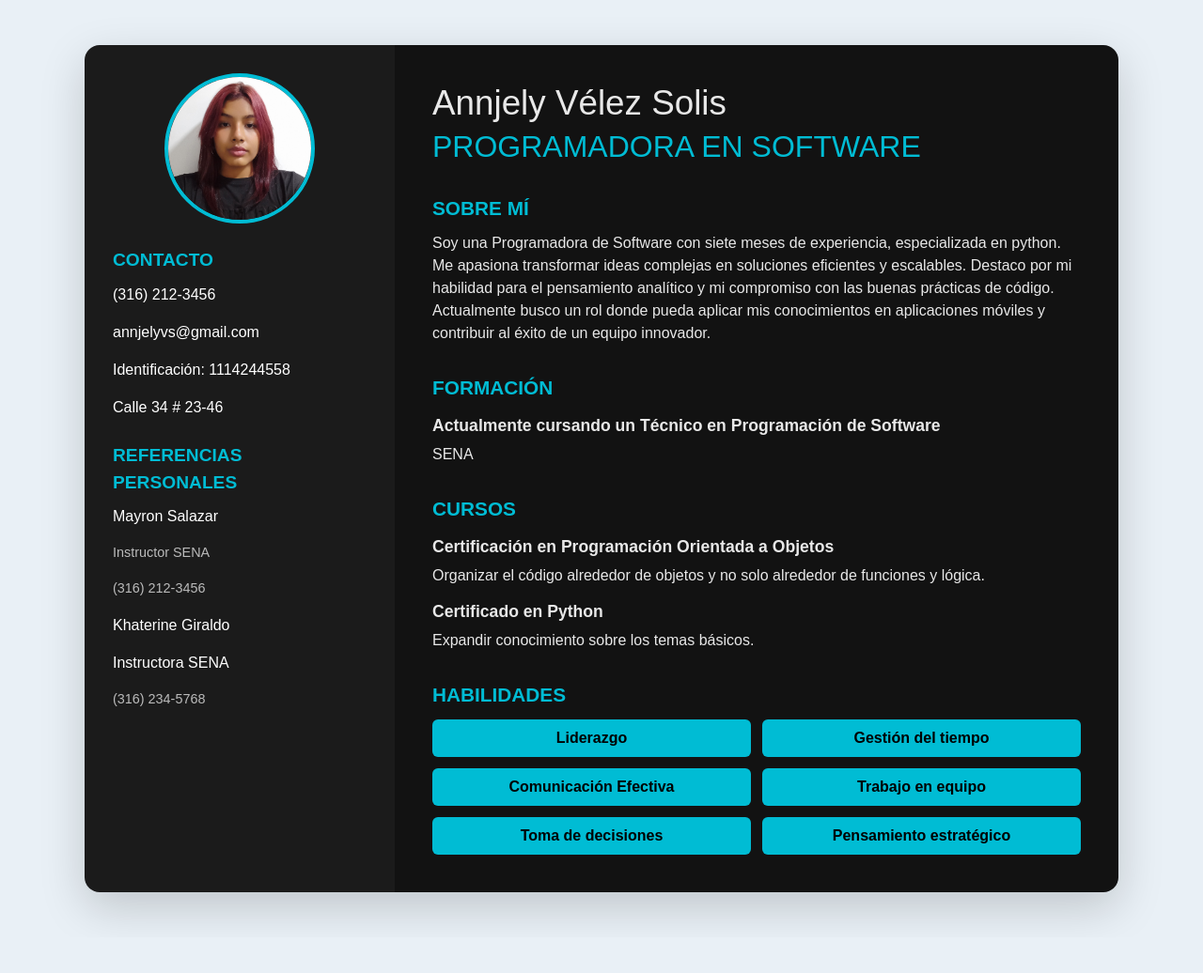
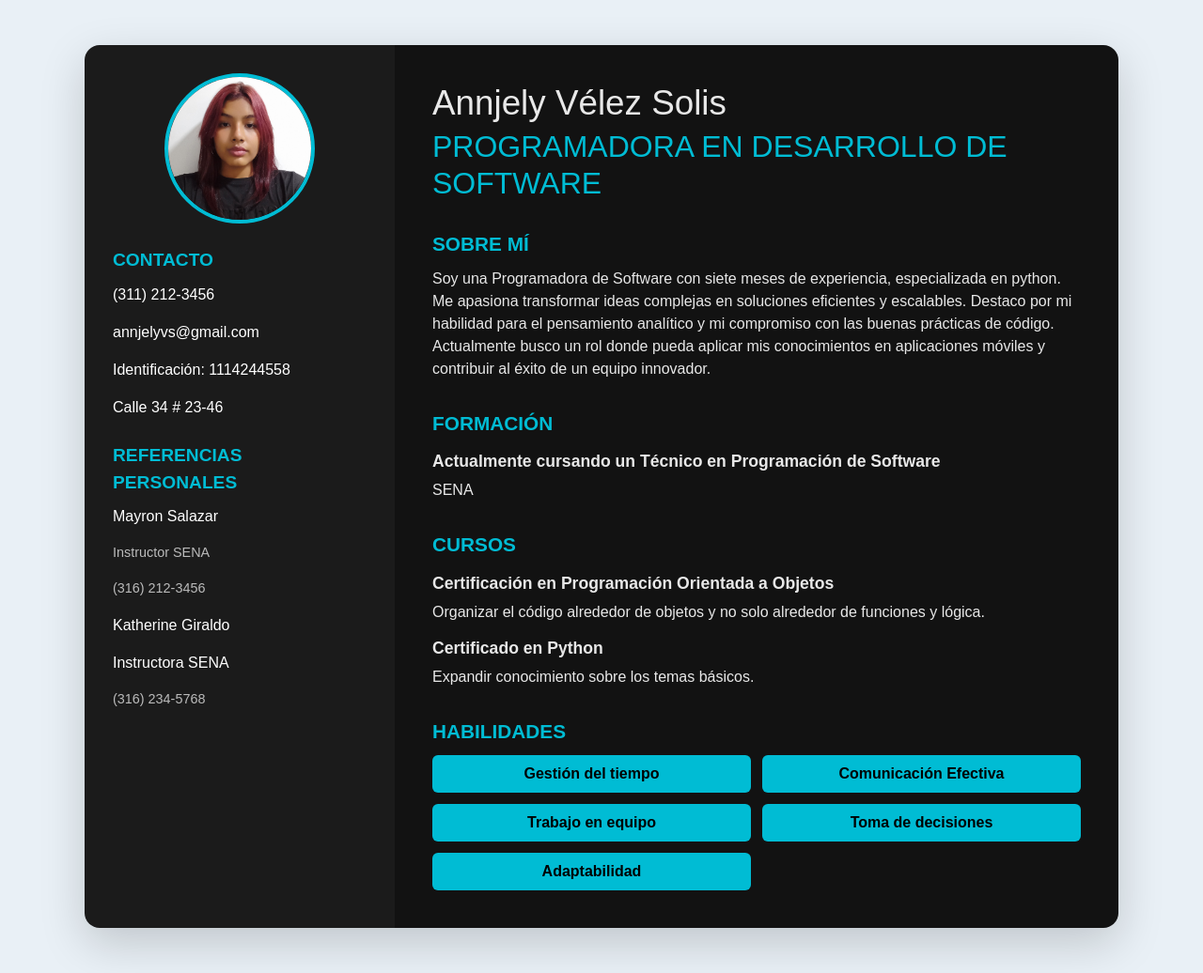
Before and after one commit to annjelyvs/Pagina-web_kate, a plain HTML site: page hoja_de_vida/index.html in a window 1280 px wide. Shown: the whole page at 94% size. Before the commit the page ends 998 px from the top, so only its background shows below. Drawn offline with nearby package versions, Linux system fonts and the light colour scheme.

Commit message:
actualizar

```diff
--- a/hoja_de_vida/index.html
+++ b/hoja_de_vida/index.html
@@ -3,7 +3,7 @@
 <head>
     <meta charset="UTF-8">
     <meta name="viewport" content="width=device-width, initial-scale=1.0">
-    <title>Hoja de Vida - Annjely Vélez Solis</title>
+    <title>Hoja de Vida - Annjely Velez Solis</title>
 
     <!-- BOOTSTRAP -->
     <link href="https://cdn.jsdelivr.net/npm/bootstrap@5.3.8/dist/css/bootstrap.min.css" rel="stylesheet">
@@ -29,7 +29,7 @@
 
                     <div class="section-dark contact-dark">
                         <div class="section-title-dark">CONTACTO</div>
-                        <p>(316) 212-3456</p>
+                        <p>(311) 212-3456</p>
                         <p>annjelyvs@gmail.com</p>
                         <p>Identificación: 1114244558</p>
                         <p>Calle 34 # 23-46</p>
@@ -40,7 +40,7 @@
                         <p>Mayron Salazar</p>
                         <p class="ref-detail">Instructor SENA</p>
                         <p class="ref-detail">(316) 212-3456 </p>
-                        <p>Khaterine Giraldo</p>
+                        <p>Katherine Giraldo</p>
                         <p>Instructora SENA</p>
                         <p class="ref-detail">(316) 234-5768 </p>
                     </div>
@@ -50,7 +50,7 @@
                 <div class="col-12 col-md-8 main-content-dark">
                     <div class="header-main-dark">
                         <h1 class="name-dark">Annjely Vélez Solis</h1>
-                        <h2 class="title-dark">PROGRAMADORA EN SOFTWARE</h2>
+                        <h2 class="title-dark">PROGRAMADORA EN DESARROLLO DE SOFTWARE</h2>
                     </div>
 
                     <div class="section-dark about-dark">
@@ -76,12 +76,11 @@
                     <div class="section-dark skills-dark">
                         <div class="section-title-main-dark">HABILIDADES</div>
                         <div class="skills-grid-dark">
-                            <span>Liderazgo</span>
                             <span>Gestión del tiempo</span>
                             <span>Comunicación Efectiva</span>
                             <span>Trabajo en equipo</span>
                             <span>Toma de decisiones</span>
-                            <span>Pensamiento estratégico</span>
+                            <span>Adaptabilidad</span>
                         </div>
                     </div>
                 </div>
```
